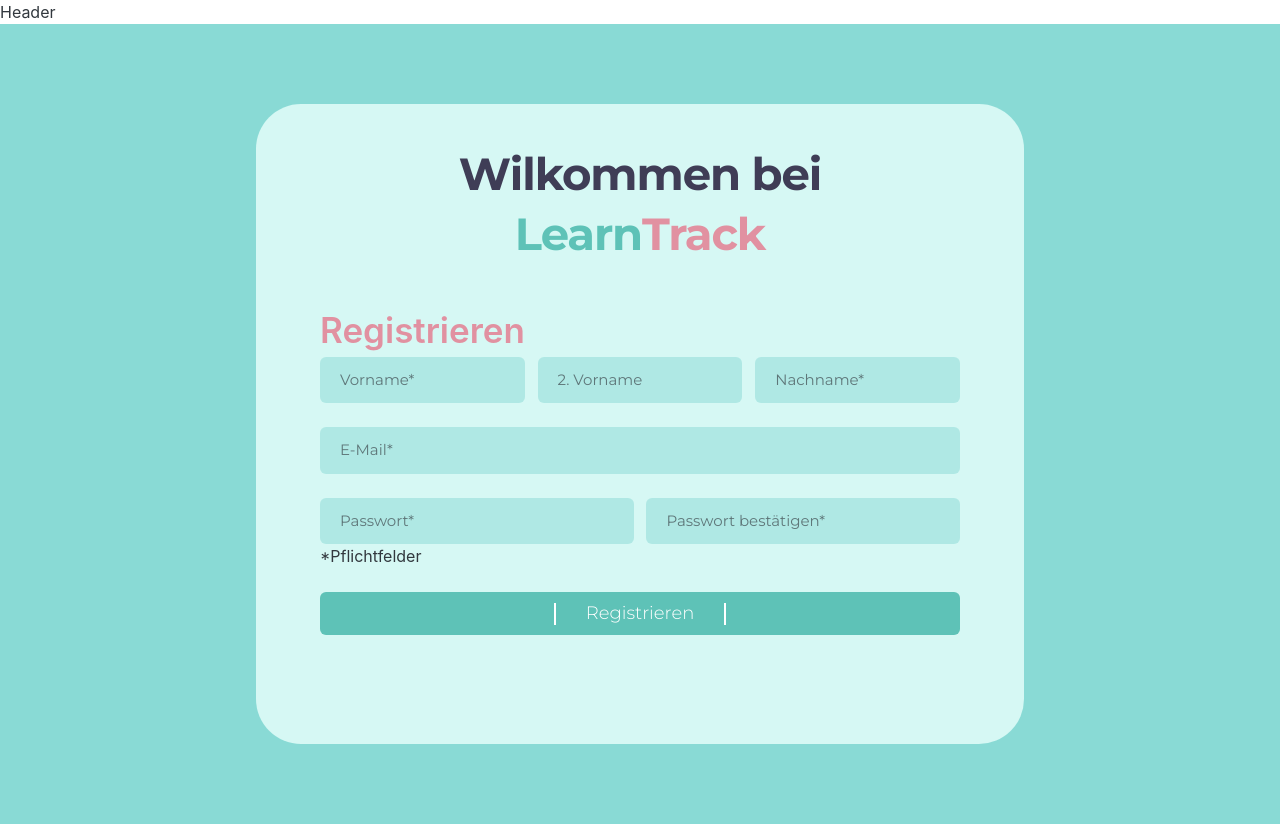
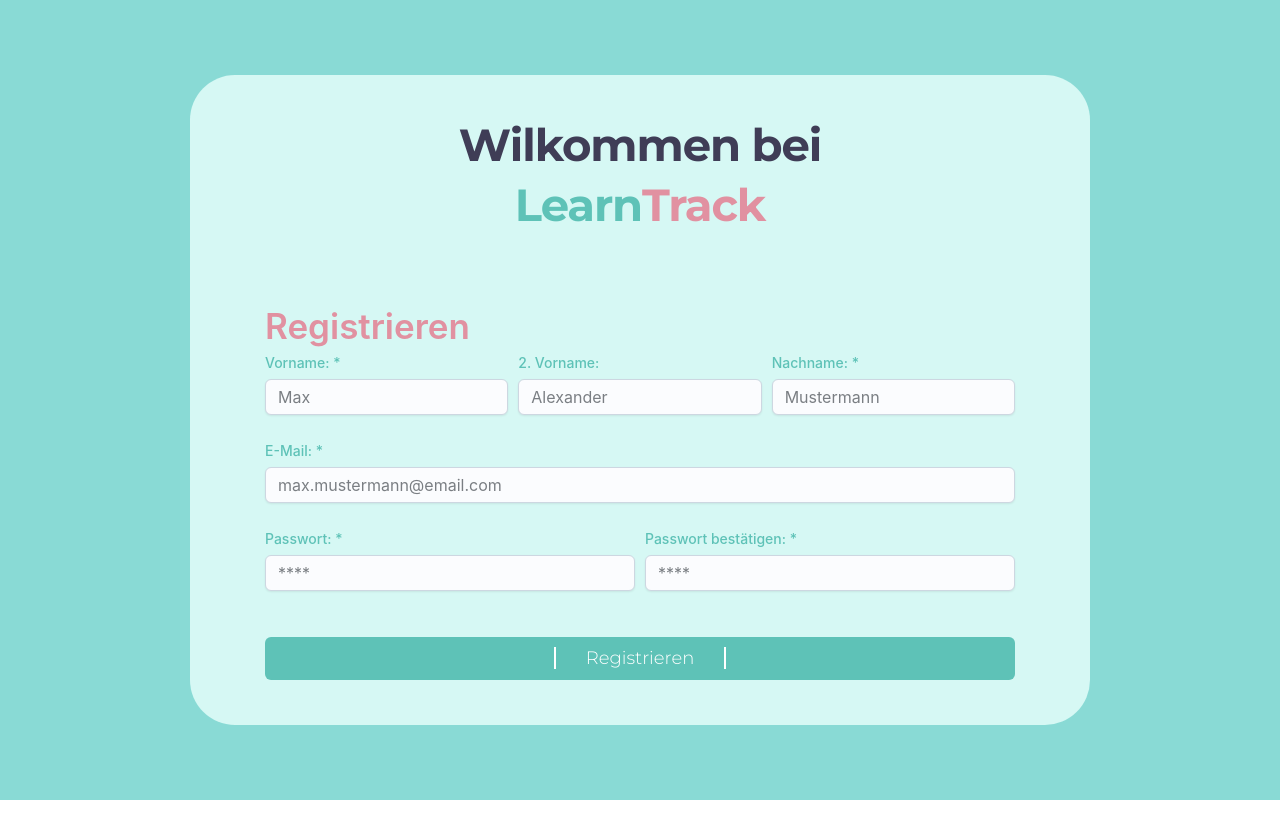
Before and after one commit to learn-track/learnTrack, a React (Vite) app in the folder frontend/: page /register in a window 1280 px wide. After the commit the page ends 800 px from the top, so only its background shows below. Built offline with nearby package versions, Linux system fonts and the light colour scheme.

Commit message:
feat(LERN-63): some code changes

```diff
--- a/frontend/package.json
+++ b/frontend/package.json
@@ -22,6 +22,7 @@
     "axios": "^1.6.8",
     "react": "^18.3.1",
     "react-dom": "^18.3.1",
+    "react-hook-form": "^7.51.3",
     "react-query": "^3.39.3",
     "react-router-dom": "^6.23.1"
   },
--- a/frontend/src/App.tsx
+++ b/frontend/src/App.tsx
@@ -3,7 +3,7 @@ import { Route, Routes, useLocation } from 'react-router-dom';
 import { Header } from './components/Header.tsx';
 import { LandingPage } from './pages/LandingPage.tsx';
 import { LoginPage } from './pages/LoginPage.tsx';
-import {RegisterPage} from "./pages/RegisterPage.tsx";
+import { RegisterPage } from './pages/RegisterPage.tsx';
 
 export function App() {
   const Wrapper = styled('div')`
@@ -13,7 +13,7 @@ export function App() {
   `;
 
   const location = useLocation();
-  const showHeader: boolean = location.pathname !== '/login';
+  const showHeader: boolean = location.pathname !== '/login' && location.pathname !== '/register';
 
   return (
     <Wrapper>
--- a/frontend/src/components/RegisterForm.tsx
+++ b/frontend/src/components/RegisterForm.tsx
@@ -1,174 +1,207 @@
-import {ErrorOutline} from '@mui/icons-material';
+import { ErrorOutline } from '@mui/icons-material';
 
-import {Button, FormControl, Grid, Input, Snackbar, Typography} from '@mui/joy';
+import { Button, FormControl, FormHelperText, FormLabel, Input, Snackbar, Typography, styled } from '@mui/joy';
 import { useState } from 'react';
+import { useForm } from 'react-hook-form';
 import { useMutation } from 'react-query';
 import { useNavigate } from 'react-router-dom';
 import { UserRessourceService } from '../state/api/generated';
 
+type Inputs = {
+  firstname: string;
+  middlename?: string;
+  lastname: string;
+  email: string;
+  password: string;
+  confirmPassword: string;
+};
 
 export function RegisterForm() {
-    const [showInputError, setShowInputError] = useState(false);
+  //const navigate = useNavigate();
+  const {
+    register,
+    handleSubmit,
+    formState: { errors },
+  } = useForm<Inputs>();
+  const [showPasswordNotMatchError, setShowPasswordNotMatchError] = useState(false);
+  const [showStrongPasswordError, setShowStrongPasswordError] = useState(false);
+  const [showInvalidEmailError, setShowInvalidEmailError] = useState(false);
   const [showSnackbarError, setShowSnackbarError] = useState(false);
-    const [firstname, setFirstname] = useState('');
-    const [middlename, setMiddlename] = useState('');
-    const [lastname, setLastname] = useState('');
-    const [email, setEmail] = useState('');
-    const [password, setPassword] = useState('');
-    const [confirmPassword, setConfirmPassword] = useState('');
-    const [errorMessage, setErrorMessage] = useState('Registration fehlgeschlagen');//ich will den error message zurückbekommen, weis aber noch nicht genau wie oder ob das geht
-    const registerMutation = useRegisterMutation(firstname, middlename, lastname, email, password, confirmPassword, (returnErrorMessage) => {
-      setErrorMessage(returnErrorMessage);
-      setShowInputError(true);
+  const registerMutation = useRegisterMutation();
+
+  const onSubmit = (data: Inputs) => {
+    const { firstname, middlename, lastname, email, password, confirmPassword } = data;
+
+    if (CheckEmailValid(email)) return;
+    if (CheckPasswordMatch(password, confirmPassword)) return;
+    if (CheckPasswordStrong(password)) return;
+
+    registerMutation.mutate({ firstname, middlename, lastname, email, password });
+  };
+
+  const CheckPasswordMatch = (firstPassword: string, secondPassword: string) => {
+    if (firstPassword !== secondPassword) {
+      setShowPasswordNotMatchError(true);
       setShowSnackbarError(true);
-    });
-    const inputBackgroundColor = showInputError ? '#fadada' : 'rgba(137, 218, 213, 0.5)';
+      return true;
+    }
+    setShowPasswordNotMatchError(false);
+    return false;
+  };
+
+  const CheckPasswordStrong = (password: string) => {
+    if (!validatePassword(password)) {
+      setShowStrongPasswordError(true);
+      setShowSnackbarError(true);
+      return true;
+    }
+    setShowStrongPasswordError(false);
+    return false;
+  };
+
+  const validatePassword = (password: string) => {
+    return password.match(/^(?=.*[0-9])(?=.*[!@#$%^&*])[a-zA-Z0-9!@#$%^&*]{8,}$/);
+  };
+
+  const CheckEmailValid = (email: string) => {
+    if (!validateEmail(email)) {
+      setShowInvalidEmailError(true);
+      setShowSnackbarError(true);
+      return true;
+    }
+    setShowInvalidEmailError(false);
+    return false;
+  };
+
+  const validateEmail = (email: string) => {
+    return email.match(
+      /^(([^<>()[\]\\.,;:\s@\"]+(\.[^<>()[\]\\.,;:\s@\"]+)*)|(\".+\"))@((\[[0-9]{1,3}\.[0-9]{1,3}\.[0-9]{1,3}\.[0-9]{1,3}\])|(([a-zA-Z\-0-9]+\.)+[a-zA-Z]{2,}))$/,
+    );
+  };
 
   return (
-    <Grid xs={12} sx={{ marginTop: '25vh' }}>
-      <form
-          onSubmit={(event) => {
-          event.preventDefault();
-          registerMutation.mutate();}}
-      >
-        <Grid sx={{ display: 'flex', justifyContent: 'center', flexWrap: 'wrap' }}>
-            <Typography sx={{ color: '#E191A1', fontSize: '35px', fontWeight: '600', width: '50vw'}}>Registrieren</Typography>
-            <FormControl error={showInputError}>
-                <Input
-                    value={firstname}
-                    onChange={(e) => setFirstname(e.target.value)}
-                    placeholder={'Vorname*'}
-                    sx={{
-                        background: inputBackgroundColor,
-                        width: '16vw',
-                        marginRight: '1vw',
-                        marginBottom: '3vh',
-                        padding: '12px 20px',
-                        fontFamily: 'Montserrat, sans-serif',
-                        fontSize: '15px',
-                    }}
-                    variant="plain"
-                    size={'lg'}
-                />
+    <div style={{ marginTop: '65px', display: 'grid' }}>
+      <form onSubmit={handleSubmit(onSubmit)}>
+        <div style={{ display: 'grid', justifyContent: 'center', flexWrap: 'wrap' }}>
+          <Typography sx={{ color: '#E191A1', fontSize: '35px', fontWeight: '600', width: '750px' }}>
+            Registrieren
+          </Typography>
+          <FormGrid>
+            <NameGrid>
+              <FormControl error={!!errors.firstname}>
+                <StyledFormLabel>Vorname: *</StyledFormLabel>
+                <Input {...register('firstname', { required: true })} placeholder={'Max'} />
+                {errors.firstname && <FormHelperText>Vorname muss gesetzt sein</FormHelperText>}
+                <div style={{ height: errors.firstname ? '0' : '26px' }}></div>
               </FormControl>
-            <FormControl error={showInputError}>
-                <Input
-                    value={middlename}
-                    onChange={(e) => setMiddlename(e.target.value)}
-                    placeholder={'2. Vorname'}
-                    sx={{
-                        background: inputBackgroundColor,
-                        width: '16vw',
-                        marginRight: '1vw',
-                        marginBottom: '3vh',
-                        padding: '12px 20px',
-                        fontFamily: 'Montserrat, sans-serif',
-                        fontSize: '15px',
-                    }}
-                    variant="plain"
-                    size={'lg'}
-                />
+              <FormControl>
+                <StyledFormLabel>2. Vorname: </StyledFormLabel>
+                <Input {...register('middlename')} placeholder={'Alexander'} />
               </FormControl>
-            <FormControl error={showInputError}>
-                <Input
-                    value={lastname}
-                    onChange={(e) => setLastname(e.target.value)}
-                    placeholder={'Nachname*'}
-                    sx={{
-                        background: inputBackgroundColor,
-                        width: '16vw',
-                        marginBottom: '3vh',
-                        padding: '12px 20px',
-                        fontFamily: 'Montserrat, sans-serif',
-                        fontSize: '15px',
-                    }}
-                    variant="plain"
-                    size={'lg'}
-                />
+              <FormControl error={!!errors.lastname}>
+                <StyledFormLabel>Nachname: *</StyledFormLabel>
+                <Input {...register('lastname', { required: true })} placeholder={'Mustermann'} />
+                {errors.lastname && <FormHelperText>Nachname muss gesetzt sein</FormHelperText>}
               </FormControl>
-          <FormControl error={showInputError}>
-            <Input
-              value={email}
-              onChange={(e) => setEmail(e.target.value)}
-              placeholder={'E-Mail*'}
-              sx={{
-                background: inputBackgroundColor,
-                  width: '50vw',
-                  marginBottom: '3vh',
-                padding: '12px 20px',
-                fontFamily: 'Montserrat, sans-serif',
-                fontSize: '15px',
-              }}
-              variant="plain"
-              size={'lg'}
-            />
+            </NameGrid>
+            <FormControl error={!!errors.email || showInvalidEmailError}>
+              <StyledFormLabel>E-Mail: *</StyledFormLabel>
+              <Input {...register('email', { required: true })} placeholder={'max.mustermann@email.com'} />
+              {errors.email && <FormHelperText>E-Mail muss gesetzt sein</FormHelperText>}
+              {showInvalidEmailError && !errors.email && (
+                <FormHelperText>Verwenden Sie eine gültige E-Mail-Adresse</FormHelperText>
+              )}
+              <div style={{ height: errors.email || showInvalidEmailError ? '0' : '26px' }}></div>
             </FormControl>
-          <FormControl error={showInputError}>
-            <Input
-              value={password}
-              onChange={(e) => setPassword(e.target.value)}
-              type={'password'}
-              placeholder={'Passwort*'}
-              sx={{
-                background: inputBackgroundColor,
-                  width: '24.5vw',
-                  marginRight: '1vw',
-                padding: '12px 20px',
-                fontFamily: 'Montserrat, sans-serif',
-                fontSize: '15px',
-              }}
-              variant="plain"
-              size={'lg'}
-            />
-              <Typography sx={{marginBottom: '3vh'}}>*Pflichtfelder</Typography>
+            <PasswordGrid>
+              <FormControl error={!!errors.password || showPasswordNotMatchError || showStrongPasswordError}>
+                <StyledFormLabel>Passwort: *</StyledFormLabel>
+                <Input {...register('password', { required: true })} type={'password'} placeholder={'****'} />
+                {errors.password && <FormHelperText color={'danger'}>Passwort muss gesetzt sein</FormHelperText>}
+                {showPasswordNotMatchError && !errors.password && (
+                  <FormHelperText>Passwörter stimmen nicht überein</FormHelperText>
+                )}
               </FormControl>
-            <FormControl error={showInputError}>
-                <Input
-                    value={confirmPassword}
-                    onChange={(e) => setConfirmPassword(e.target.value)}
-                    type={'password'}
-                    placeholder={'Passwort bestätigen*'}
-                    sx={{
-                        background: inputBackgroundColor,
-                        width: '24.5vw',
-                        padding: '12px 20px',
-                        fontFamily: 'Montserrat, sans-serif',
-                        fontSize: '15px',
-                    }}
-                    variant="plain"
-                    size={'lg'}
-                />
+              <FormControl error={!!errors.confirmPassword || showPasswordNotMatchError}>
+                <StyledFormLabel>Passwort bestätigen: *</StyledFormLabel>
+                <Input {...register('confirmPassword', { required: true })} type={'password'} placeholder={'****'} />
+                {errors.confirmPassword && <FormHelperText>Passwort muss bestätigt sein</FormHelperText>}
               </FormControl>
-          <Button type={'submit'} sx={{width: '50vw'}}>Registrieren</Button>
-        </Grid>
+              <div style={{ gridColumn: 'span 2' }}>
+                {showStrongPasswordError &&
+                  !showPasswordNotMatchError &&
+                  !errors.password &&
+                  !errors.confirmPassword && (
+                    <FormHelperText sx={{ color: '#C41C1C' }}>
+                      Ihres Passwort muss mindesten 8 charaktere lang sein und muss Gross-/Kleinbuchstaben, Zahlen sowie
+                      Sonderzeichen beinhalten
+                    </FormHelperText>
+                  )}
+              </div>
+              <div
+                style={{
+                  height: errors.password || showPasswordNotMatchError || showStrongPasswordError ? '0' : '26px',
+                }}></div>
+            </PasswordGrid>
+          </FormGrid>
+          <Button type={'submit'} sx={{ width: '750px' }}>
+            Registrieren
+          </Button>
+        </div>
       </form>
       <Snackbar
         open={showSnackbarError}
         color={'danger'}
-        sx={{ backgroundColor: '#f6e0e0' }}
         onClose={(clickaway) => {
           if (clickaway) {
             setShowSnackbarError(false);
           }
         }}
         startDecorator={<ErrorOutline />}>
-          {errorMessage}
+        {'Fehler bei der Registrierung'}
       </Snackbar>
-    </Grid>
+    </div>
   );
 }
 
-const useRegisterMutation = (firstname: string, middlename: string, lastname: string, email: string, password: string, confirmPassword: string, onError: (returnErrorMessage: string) => void) => {
+const useRegisterMutation = () => {
   const navigate = useNavigate();
 
-  return password == confirmPassword ? useMutation({
-      mutationFn: () => UserRessourceService.register({ firstname, middlename, lastname, email, password }),
-      onSuccess: (data) => {
-          localStorage.setItem('token', data.token);
+  return useMutation({
+    mutationFn: async (data: Inputs) => {
+      const { firstname, middlename, lastname, email, password } = data;
+      try {
+        const response = await UserRessourceService.register({ firstname, middlename, lastname, email, password });
+        localStorage.setItem('token', response.token);
         navigate('/');
+        return response; // Return the response data from the mutation
+      } catch (error) {
+        throw error;
+      }
     },
-      onError: () => onError("Registration fehlgeschlaggen")
-  }) : useMutation({
-      onError: () => onError("Passwörter stimmen nicht überein")
   });
 };
+
+const FormGrid = styled('div')`
+  width: 750px;
+  display: grid;
+  align-items: start;
+  margin-bottom: 0;
+`;
+
+const NameGrid = styled('div')`
+  display: grid;
+  gap: 10px;
+  grid-template-columns: repeat(3, minmax(0, 1fr));
+  align-items: start;
+`;
+const PasswordGrid = styled('div')`
+  display: grid;
+  gap: 10px;
+  grid-template-columns: repeat(2, minmax(0, 1fr));
+  align-items: start;
+`;
+
+const StyledFormLabel = styled(FormLabel)`
+  color: ${({ theme }) => theme.palette.primary[500]};
+`;
--- a/frontend/src/pages/RegisterPage.tsx
+++ b/frontend/src/pages/RegisterPage.tsx
@@ -1,34 +1,40 @@
-import { Grid, styled, Typography } from '@mui/joy';
+import { styled, Typography } from '@mui/joy';
 
-import {RegisterForm} from '../components/RegisterForm.tsx';
+import { RegisterForm } from '../components/RegisterForm.tsx';
 
-export function RegisterPage(){
-    return(
-        <Grid container sx={{ flexGrow: 1, maxWidth: '100%', overflow: 'hidden' }}>
-            <Background sx={{ flexGrow: 1, maxWidth: '100%'}}>
-                <Grid xs={12} sx={{ position: 'absolute' }}>
-                    <RegisterCard>
-                        <Typography level="h2" component={'h2'} sx={{ position: 'absolute', fontSize: '45px', marginTop: '5vh', textAlign: 'center'}}>
-                            <Typography sx={{ color: '#3F3D56' }}>Wilkommen bei</Typography><br/>
-                            <Typography sx={{ color: '#5EC2B7' }}>Learn<Typography sx={{ color: '#E191A1' }}>Track</Typography></Typography>
-                        </Typography>
-                        <RegisterForm></RegisterForm>
-                    </RegisterCard>
-                </Grid>
-            </Background>
-        </Grid>
-    );
+export function RegisterPage() {
+  return (
+    <div style={{ flexGrow: 1, maxWidth: '100%', overflow: 'hidden' }}>
+      <Background sx={{ flexGrow: 1, maxWidth: '100%' }}>
+        <div style={{ justifyContent: 'center', margin: 'auto' }}>
+          <RegisterCard>
+            <Typography level="h2" sx={{ fontSize: '45px', marginTop: '40px', textAlign: 'center' }}>
+              <Typography sx={{ color: '#3F3D56' }}>Wilkommen bei</Typography>
+              <br />
+              <Typography sx={{ color: '#5EC2B7' }}>
+                Learn<Typography sx={{ color: '#E191A1' }}>Track</Typography>
+              </Typography>
+            </Typography>
+            <RegisterForm />
+          </RegisterCard>
+        </div>
+      </Background>
+    </div>
+  );
 }
 
 const Background = styled('div')`
-  background-color: #89DAD5;
+  background-color: #89dad5;
   height: 100vh;
+  display: flex;
+  align-items: center;
 `;
 
 const RegisterCard = styled('div')`
   background-color: #d6f8f4;
-  height: 80vh;
-  margin: 10vh 20vw;
+  height: 650px;
+  width: 900px;
+  margin: auto;
   border-radius: 45px;
   display: flex;
   align-items: center;
```
Also changed, not shown: 1 other file (tests, documents, lock files or other folders). Lines whose indentation alone changed are shown as unchanged.
